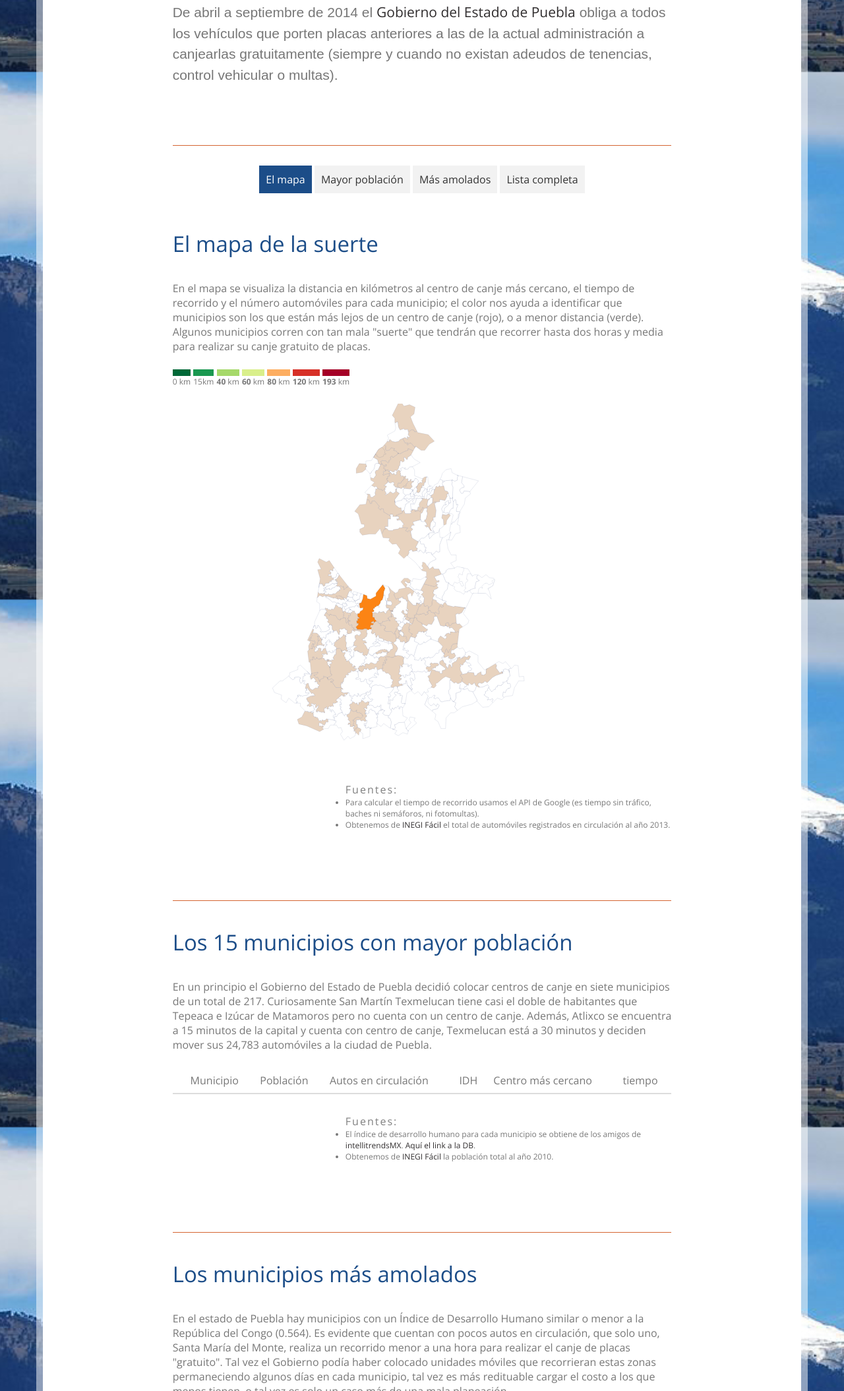
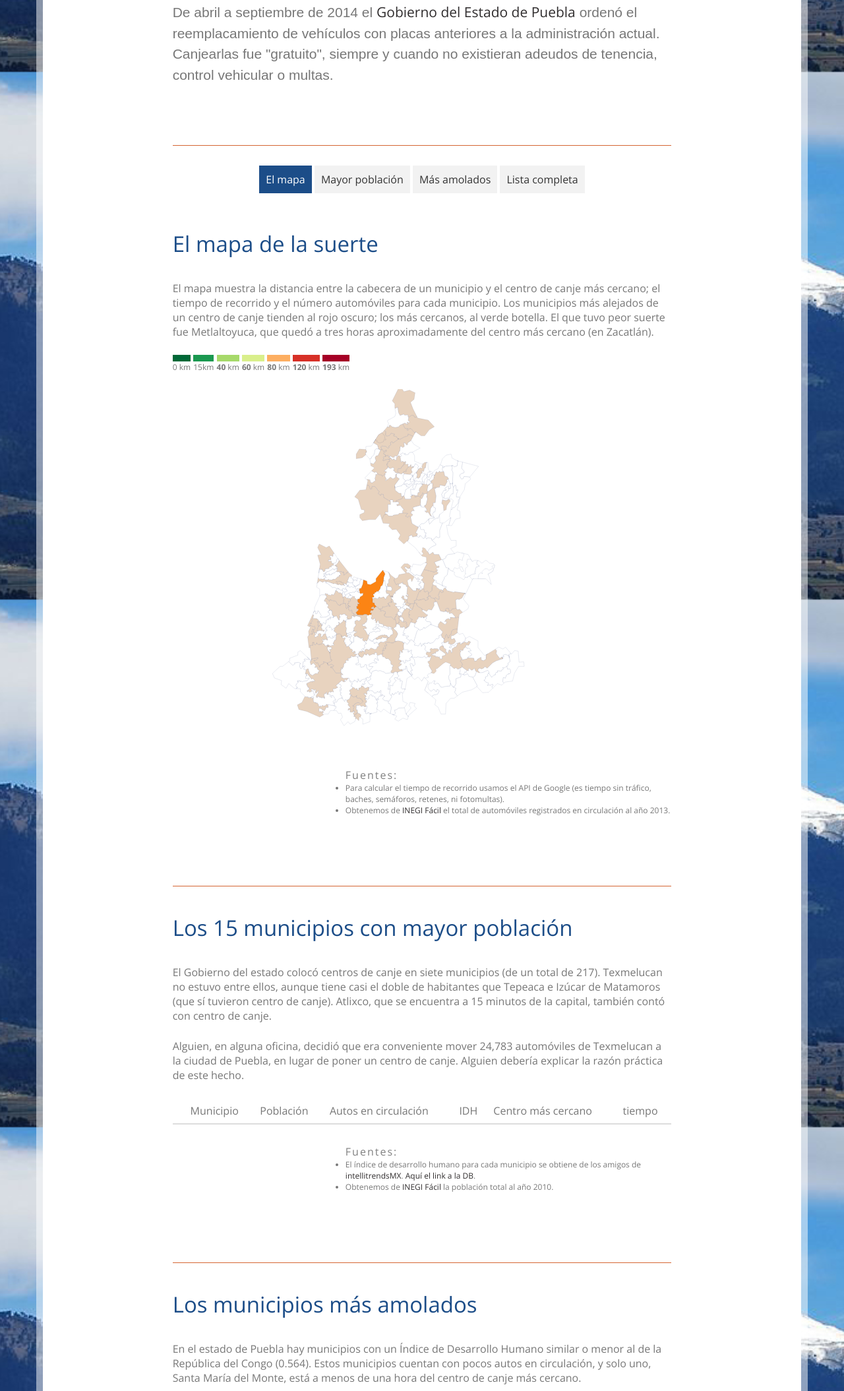
Before and after one commit to GobiernoFacil/placas_puebla, a plain HTML site: page index.html in a window 1280 px wide. Shown: the part 691-2800 px from the top of the page at 66% size. Drawn offline with nearby package versions, Linux system fonts and the light colour scheme; a script that the page names is missing.

Commit message:
se recortó un poco el texto

```diff
--- a/index.html
+++ b/index.html
@@ -29,9 +29,8 @@
 
 				<section class="intro">
 				<h2 class="mandaron">¿Qué tan lejos te mandaron?</h2>
-				<p class="lead">De abril a septiembre de 2014 el <a href="http://www.puebla.gob.mx/" target="_blank">Gobierno del Estado de Puebla</a> obliga a todos los vehículos que porten placas anteriores a las de la actual
-				administración a canjearlas
-				gratuitamente (siempre y cuando no existan adeudos de tenencias, control vehicular o multas).
+				<p class="lead">De abril a septiembre de 2014 el <a href="http://www.puebla.gob.mx/" target="_blank">Gobierno del Estado de Puebla</a> ordenó el reemplacamiento de vehículos con placas anteriores a la administración
+                actual. Canjearlas fue "gratuito", siempre y cuando no existieran adeudos de tenencia, control vehicular o multas.
 				</p>
 
 
@@ -55,16 +54,12 @@
 			<div class="col-md-8 col-md-offset-2">
 				<section id="base-map">
 				<h2>El mapa de la suerte</h2>
-				<p>En el mapa se visualiza la distancia en kilómetros al centro de canje más cercano, el tiempo de recorrido y
-				el número automóviles para cada municipio;
-				el color nos ayuda a
-				 identificar que municipios son los que están más lejos de un centro de canje (rojo), o a menor distancia (verde).
+				<p>El mapa muestra la distancia entre la cabecera de un municipio y el centro de canje más cercano;
+                el tiempo de recorrido y el número automóviles para cada municipio.
+				Los municipios más alejados de un centro de canje tienden al rojo oscuro; los más cercanos, al verde botella.
 
-				Algunos municipios corren con tan mala "suerte" que tendrán que recorrer hasta dos horas y media para realizar
-				su canje gratuito de placas.
-
-
-
+				El que tuvo peor suerte fue Metlaltoyuca, que quedó a tres horas aproximadamente del centro más cercano
+                (en Zacatlán).
 				</p>
 				<ul class="list-group">
 				</ul>
@@ -1205,7 +1200,7 @@
             		<h5>Fuentes:</h5>
             		<ul class="source">
 	            		<li>Para calcular el tiempo de recorrido usamos el API de
-							Google (es tiempo sin tráfico, baches ni semáforos, ni fotomultas). </li>
+							Google (es tiempo sin tráfico, baches, semáforos, retenes, ni fotomultas). </li>
 						<li>Obtenemos de <a href="http://inegifacil.com/indicadores/1011000057/21000">INEGI Fácil</a>
 						el total de automóviles registrados en circulación al año 2013.</li>
             		</ul>
@@ -1220,12 +1215,14 @@
 			<div class="col-md-8 col-md-offset-2">
 				<section id="top-ten">
 					<h2 class="mandaron">Los 15 municipios con mayor población</h2>
-					<p>En un principio el Gobierno del Estado de Puebla decidió colocar centros de canje en siete municipios de un total de 217. Curiosamente San Martín
-						Texmelucan tiene casi el doble de habitantes que Tepeaca e Izúcar de Matamoros pero no cuenta con un centro de canje. Además, Atlixco
-						se encuentra a 15 minutos de la capital y cuenta con centro de canje, Texmelucan está a 30 minutos y deciden
-						 mover sus 24,783 automóviles  a la ciudad de Puebla.
+					<p>El Gobierno del estado colocó centros de canje en siete municipios (de un total de 217).
+                    Texmelucan no estuvo entre ellos, aunque tiene casi el doble de habitantes que Tepeaca e
+                    Izúcar de Matamoros (que sí tuvieron centro de canje). Atlixco, que se encuentra a 15 minutos
+                    de la capital, también contó con centro de canje.</p>
 
-					</p>
+                    <p>Alguien, en alguna oficina, decidió que era conveniente mover 24,783 automóviles
+                    de Texmelucan a la ciudad de Puebla, en lugar de poner un centro de canje. Alguien debería
+                    explicar la razón práctica de este hecho.</p>
 					<table class="table table-striped">
         <thead>
           <tr>
@@ -1264,11 +1261,9 @@
 	    <div class="col-md-8 col-md-offset-2">
 	    	 <section id="worst-ten">
 				<h2>Los municipios más amolados</h2>
-				<p>En el estado de Puebla hay municipios con un Índice de Desarrollo Humano similar o menor a la República del Congo (0.564). Es evidente
-					que cuentan con pocos autos en circulación, que solo uno, Santa María del Monte, realiza un recorrido menor a una hora para realizar el
-					canje de placas "gratuito". Tal vez el Gobierno
-					podía haber colocado unidades móviles que recorrieran estas zonas permaneciendo algunos días en cada municipio, tal vez es
-					más redituable cargar el costo a los que menos tienen, o tal vez es solo un caso más de una mala planeación.
+				<p>En el estado de Puebla hay municipios con un Índice de Desarrollo Humano similar o menor al de la República
+                 del Congo (0.564). Estos municipios cuentan con pocos autos en circulación, y solo uno, Santa María del Monte,
+                 está a menos de una hora del centro de canje más cercano.
 				</p>
 				<table class="table table-striped">
 				  <thead>
```
